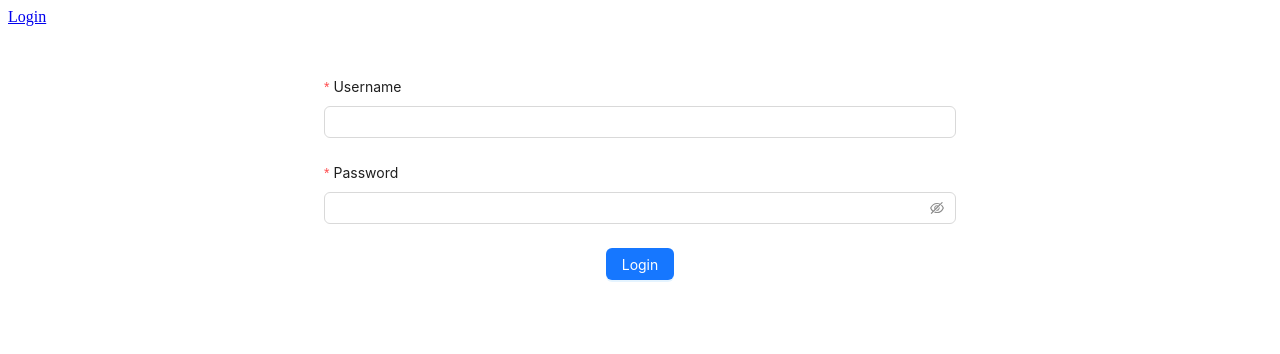
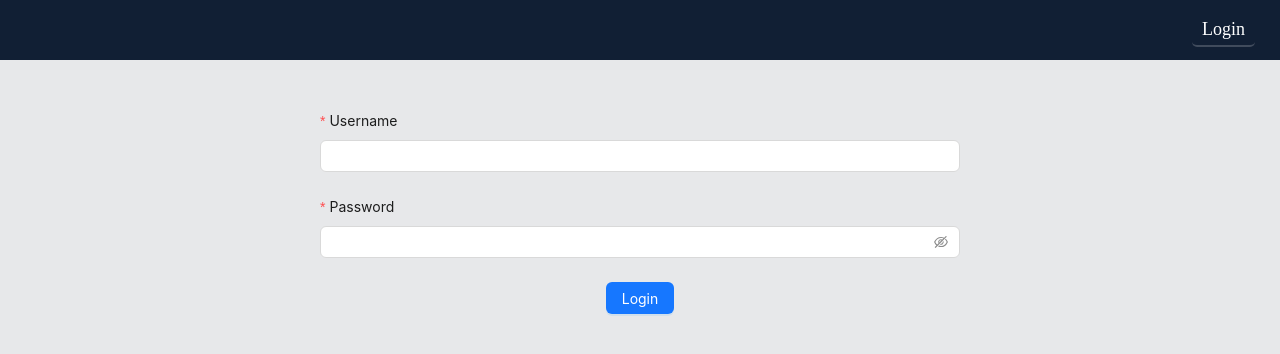
Before and after one commit to DeMartiniAntonio/AIRprojekt, a React (Create React App) app in the folder client/: page /login in a window 1280 px wide. Shown: the top 354 px of the page. Built offline with nearby package versions, Linux system fonts and the light colour scheme.

Commit message:
CSS changes

```diff
--- a/client/src/components/Device.jsx
+++ b/client/src/components/Device.jsx
@@ -24,7 +24,7 @@ const Device = ({ device, onStartDevice, onStopDevice, onEdit, onDelete }) => {
   return (
     <>
       <Card
-        style={{ width: 300 }}
+        style={{ width: 275 }}
         actions={[
           <PlayCircleOutlined
             key="start"
@@ -44,7 +44,7 @@ const Device = ({ device, onStartDevice, onStopDevice, onEdit, onDelete }) => {
           <p>Long: {device.long}</p>
           <p>Stock: {device.stock}</p>
           <p>Price: {device.price}</p>
-          <p>Active: {device.active ? "Da" : "Ne"}</p>
+          <p>Active: {device.active ? "Yes" : "No"}</p>
         </div>
       </Card>
     </>
--- a/client/src/components/device.css
+++ b/client/src/components/device.css
@@ -1,10 +1,11 @@
 .device-list-wrapper {
-    display: grid;
-    grid-template-columns: repeat(3, 1fr);
-    gap: 25px;
+  display: flex;
+  flex-wrap: wrap;
+  justify-content: center;
+  gap: 25px;
 }
 
 .device-card {
-    display: flex;
-    flex-direction: column;
+  display: flex;
+  flex-direction: column;
 }
--- a/client/src/components/layout.css
+++ b/client/src/components/layout.css
@@ -1,6 +1,39 @@
+body {
+  margin: 0;
+  background-color: #e7e8ea;
+}
+
 .nav-wrapper {
   display: flex;
-  gap: 25px;
+  gap: 20px;
+  justify-content: center;
+  align-items: center;
+  height: 60px;
+  background-color: #111f34;
+}
+
+.nav-wrapper a {
+  text-decoration: none;
+  cursor: pointer;
+  font-size: 18px;
+  color: #fff;
+  padding: 5px 10px;
+  border-radius: 5px;
+}
+
+.nav-wrapper a:hover {
+  background-color: #586270;
+}
+
+.nav-wrapper .active-link {
+  border-bottom: 2px solid #404b5c;
+}
+
+.userNavigation {
+  position: absolute;
+  display: flex;
+  gap: 10px;
+  right: 25px;
 }
 
 .loginForm {
@@ -15,18 +48,60 @@
 .loginError {
   text-align: center;
   color: red;
-  display: flex;
-  gap: 25px;
-  justify-content: center;
-  padding: 15px;
-  position: fixed;
-  top: 0;
-  left: 0;
-  right: 0;
-  background-color: white;
-  z-index: 9000;
 }
 
 .page-content {
-  margin-top: 50px;
+  padding: 25px;
+  height: 100%;
+  background-color: #e7e8ea;
 }
+
+.addDeviceButton {
+  position: fixed;
+  bottom: 25px;
+  right: 25px;
+  z-index: 1000;
+  border-radius: 50%;
+  width: 50px;
+  height: 50px;
+  font-size: 20px;
+  display: flex;
+  justify-content: center;
+  align-items: center;
+}
+
+.calendarTooltip {
+  position: absolute;
+  top: 0;
+  left: 0;
+  height: 36px;
+  width: 50px;
+  background-color: rgba(64, 75, 92, 0.25);
+}
+
+.react-calendar button {
+  position: relative;
+}
+
+.ant-tooltip-inner {
+  text-align: center !important;
+}
+
+.statisticsPage {
+  display: flex;
+  flex-direction: column;
+  align-items: center;
+  gap: 25px;
+}
+
+.innerStatisticsPage {
+  display: flex;
+  justify-content: center;
+  align-items: center;
+  flex-wrap: wrap;
+  gap: 50px;
+}
+
+.react-calendar {
+  height: fit-content;
+}
--- a/client/src/pages/devices.jsx
+++ b/client/src/pages/devices.jsx
@@ -1,5 +1,6 @@
 import { useState, useEffect } from "react";
 import { Button } from "antd";
+import { PlusOutlined } from "@ant-design/icons";
 
 import Device from "../components/Device";
 import { api } from "../utils/api";
@@ -126,9 +127,9 @@ const Devices = () => {
   };
 
   return (
-    <>
-      <Button type="primary" onClick={onAddDevice}>
-        Add device
+    <div className="page-content">
+      <Button type="primary" onClick={onAddDevice} className="addDeviceButton">
+        <PlusOutlined />
       </Button>
       <div className="device-list-wrapper">
         {devices?.map((device) => (
@@ -150,7 +151,7 @@ const Devices = () => {
           />
         )}
       </div>
-    </>
+    </div>
   );
 };
 
```
